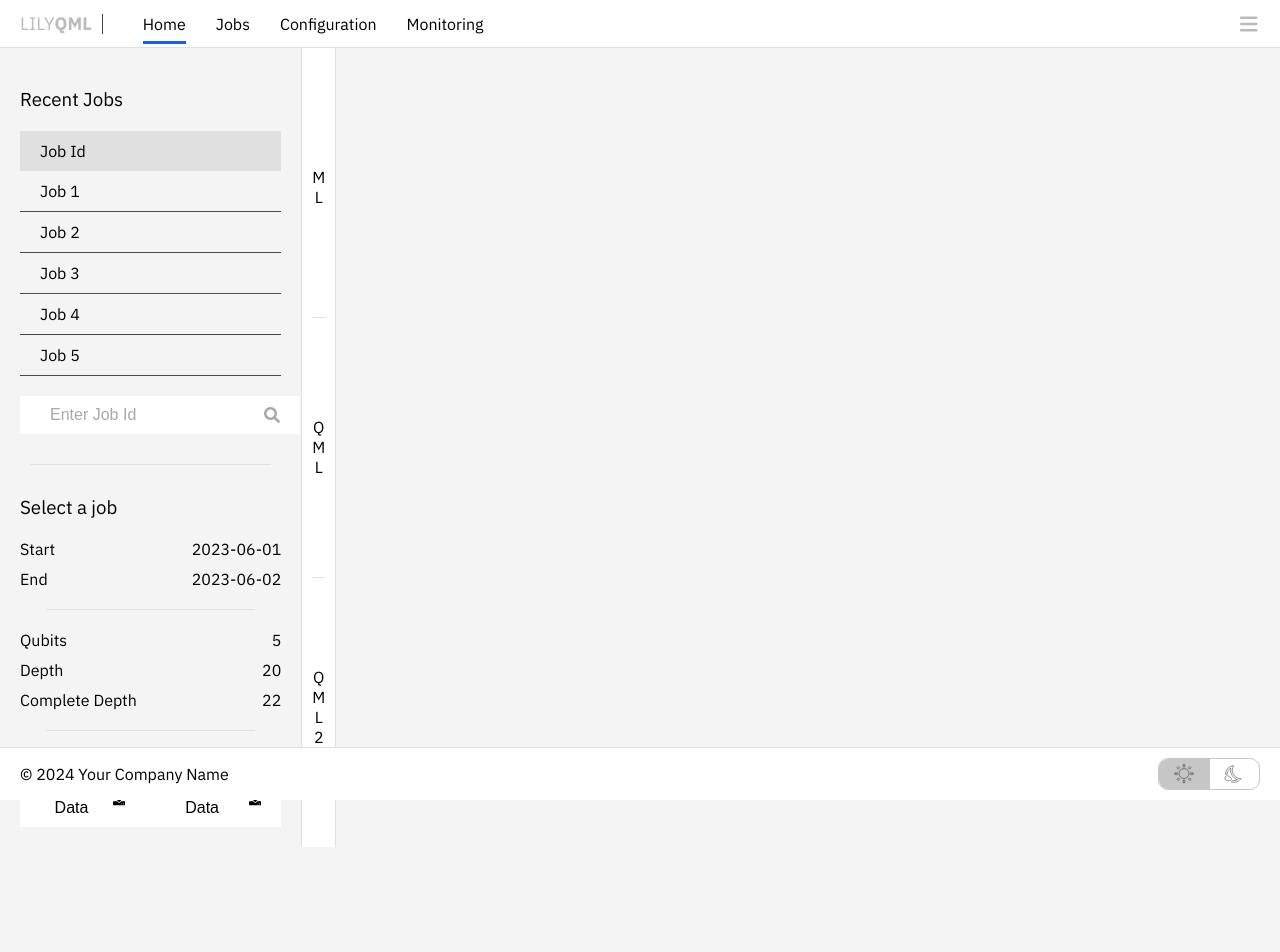
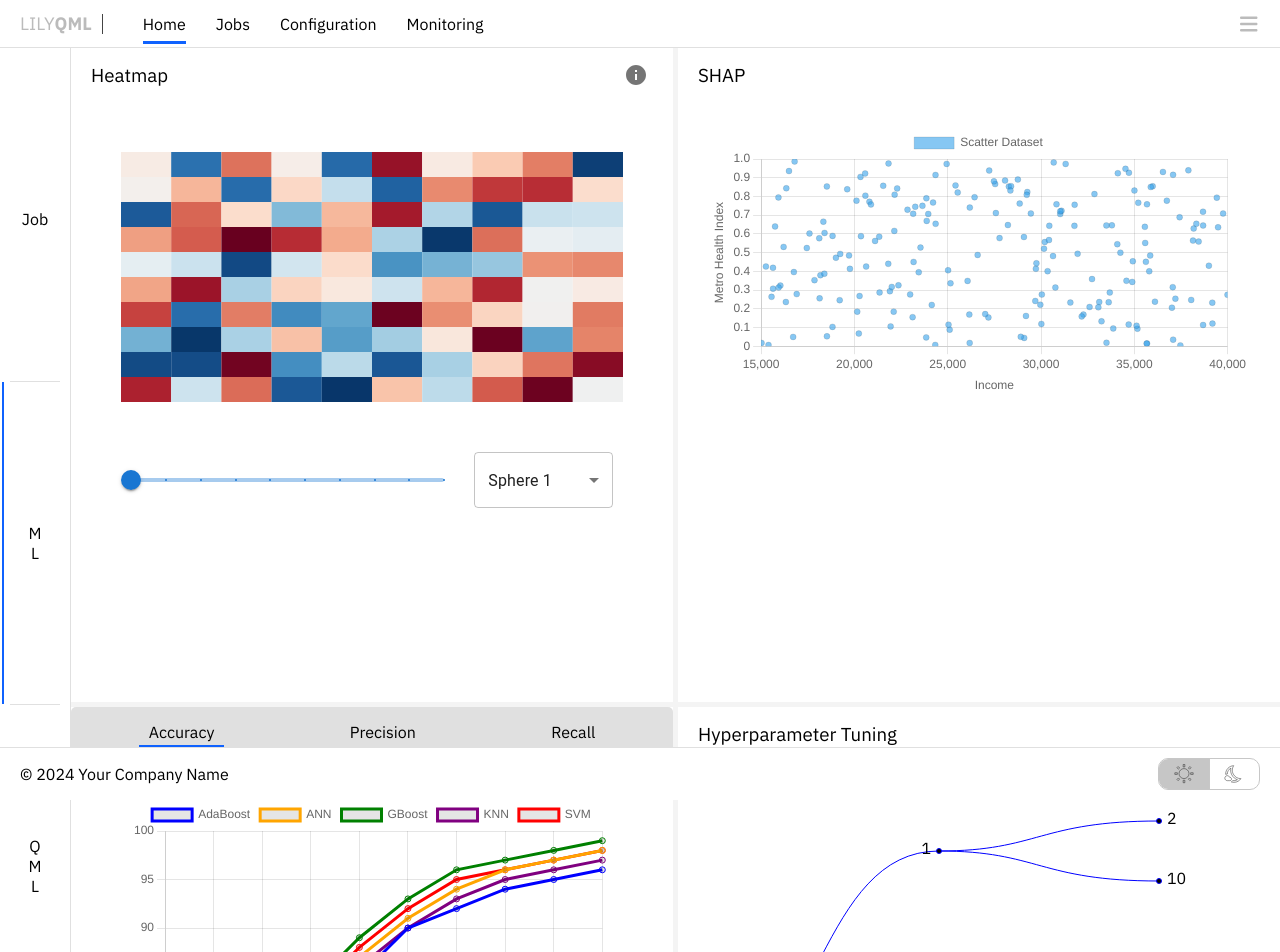
Before and after one commit to xleonplayz/LILYUI, a Next.js app: page /lab/monitoring in a window 1280 px wide. Shown: the top 952 px of the page. Before the commit the page ends 847 px from the top, so only its background shows below. Built offline with nearby package versions, Linux system fonts and the light colour scheme.

Commit message:
'monitoringpage'

```diff
--- a/app/lab/monitoring/page.tsx
+++ b/app/lab/monitoring/page.tsx
@@ -6,17 +6,16 @@ import Footer from '../../../components/Footer';
 import { useState } from 'react';
 import { FaSearch, FaDownload } from 'react-icons/fa';
 import { useSelector } from 'react-redux';
-import Scat  from './scatter'
-import HeatmapComponent from './heatmap'
+import Scat from './scatter';
+import HeatmapComponent from './heatmap';
 import Dendrogram from './dendogramm';
 import AccuracyPrecisionRecall from './accuracyPrecisionRecall';
+
 const Container = styled.div`
   display: flex;
   flex-direction: column;
   min-height: 100vh;
   width: 100%;
-  // background-color: #121619; /* Added semicolon here */
-
   background-color: ${({ theme }) => (theme === 'dark' ? '#121619' : '#f4f4f4')};
   overflow-x: hidden;
 `;
@@ -27,32 +26,36 @@ const Content = styled.div`
   overflow-x: hidden;
 `;
 
+const MainContent = styled.div`
+  flex: ${({ hasSidebar }) => (hasSidebar ? '3' : '4')};
+  background-color: ${({ theme }) => (theme === 'dark' ? '#121619' : '#f4f4f4')};
+  display: flex;
+  flex-direction: column;
+  overflow-x: hidden;
+  transition: flex 0.3s ease;
+`;
+
 const Sidebar = styled.div`
   flex: 1;
-  max-width: 25%; /* Ursprüngliche Breite der Sidebar */
-  // background-color: #21272a; /* Ursprünglicher Grauton der Seite */
-  display: flex;
-
+  max-width: ${({ isVisible }) => (isVisible ? '25%' : '0')}; /* Dynamic width based on visibility */
   background-color: ${({ theme }) => (theme === 'dark' ? '#21272a' : '#f4f4f4')};
-
   color: ${({ theme }) => (theme === 'dark' ? '#fff' : '#000')};
   flex-direction: column;
   overflow-x: hidden;
+  transition: max-width 0.3s ease; /* Smooth transition */
+  display: ${({ isVisible }) => (isVisible ? 'flex' : 'none')}; /* Hide when not visible */
 `;
 
 const Divider = styled.div`
   width: 1px;
-  background-color:  ${({ theme }) => (theme === 'dark' ? '#4a4a4a' : '#e0e0e0')}; /* Vertikaler Trennstrich */
+  background-color: ${({ theme }) => (theme === 'dark' ? '#4a4a4a' : '#e0e0e0')};
 `;
 
 const ThinSidebar = styled.div`
   display: flex;
   flex-direction: column;
-  width: 1.0%; /* Sehr dünne Sidebar */
-  // background-color: #21272a;
-
+  width: 50px; /* Fixed width for the thin sidebar */
   background-color: ${({ theme }) => (theme === 'dark' ? '#21272a' : '#fff')};
-  //  padding: 20px;
   justify-content: space-between;
   padding: 10px;
 `;
@@ -64,7 +67,6 @@ const ThinSidebarSegment = styled.div`
   justify-content: center;
   align-items: center;
   border-bottom: 1px solid ${({ theme }) => (theme === 'dark' ? '#4a4a4a' : '#e0e0e0')};
-
   color: ${({ theme }) => (theme === 'dark' ? '#fff' : '#000')};
   position: relative;
   cursor: pointer;
@@ -75,7 +77,6 @@ const ThinSidebarSegment = styled.div`
 `;
 
 const ThinSidebarText = styled.span`
-
   color: ${({ theme }) => (theme === 'dark' ? '#fff' : '#000')};
   font-size: 1rem;
 `;
@@ -88,58 +89,36 @@ const ActiveIndicator = styled.div`
   background-color: #0f62fe; /* Blau */
 `;
 
-const MainContent = styled.div`
-  flex: 3;
-  // background-color: #121619;
-
-
-  background-color: ${({ theme }) => (theme === 'dark' ? '#121619' : '#f4f4f4')};
-   padding: 20px;
-  display: flex;
-  flex-direction: column;
-  justify-content: space-between;
-  overflow-x: hidden;
-`;
-
 const GridContainer = styled.div`
   display: grid;
   grid-template-columns: 1fr 1fr;
   grid-template-rows: 1fr 1fr;
-
-  // background-color: ${({ theme }) => (theme === 'dark' ? '#21272a' : '#f4f4f4')};
-  // gap: 20px;
   height: 100%;
+  gap: 5px;
   width: 100%;
 `;
 
 const GridItem = styled.div`
+  background-color: ${({ theme }) => (theme === 'dark' ? '#21272a' : '#fff')};
+  position: relative;
+`;
 
-  background-color: ${({ theme }) => (theme === 'dark' ? '#21272a' : '#fff')};
-  // padding: 20px;
-  position: relative;
-  // gap:20px;
-  margin:5px;
-
+const FullHeightGridItem = styled(GridItem)`
+  grid-row: span 2;
 `;
 
 const GridTitle = styled.h3`
-  color:  ${({ theme }) => (theme === 'dark' ? '#fff' : '#000')}; ;
+  color: ${({ theme }) => (theme === 'dark' ? '#fff' : '#000')};
   font-weight: 300;
-  // position: absolute;
-  // top: 10px;
-  // left: 20px;
-    padding:10px 20px;
-
+  padding: 10px 20px;
   align-items: center;
-  margin: 5px  0px;
+  margin: 5px 0;
 `;
 
 const HeaderContainer = styled.div`
   display: flex;
   justify-content: space-around;
   margin-bottom: 10px;
-  // background-color: #4a4a4a;
-
   background-color: ${({ theme }) => (theme === 'dark' ? '#4a4a4a' : '#e0e0e0')};
   padding: 10px;
   border-radius: 5px;
@@ -150,7 +129,7 @@ const HeaderContainer = styled.div`
 `;
 
 const HeaderOption = styled.div`
-  color: ${({ theme }) => (theme === 'dark' ? '#fff' : '#000')}; ;
+  color: ${({ theme }) => (theme === 'dark' ? '#fff' : '#000')};
   cursor: pointer;
   padding: 5px 10px;
   position: relative;
@@ -181,17 +160,14 @@ const HorizontalSection = styled.div`
 
 const HorizontalDivider = styled.div`
   height: 1px;
-  width: 80%; /* Die Breite des Trennstrichs, so dass es die Seiten nicht berührt */
-  // background-color: #4a4a4a;
+  width: 80%;
   background-color: ${({ theme }) => (theme === 'dark' ? '#4a4a4a' : '#e0e0e0')};
-  margin: 10px auto; /* Zentriert den Trennstrich */
+  margin: 10px auto;
 `;
 
 const Title = styled.h3`
-  // color: white;
   margin-bottom: 20px;
-  font-weight: 300; /* Dünnerer Text */
-
+  font-weight: 300;
   color: ${({ theme }) => (theme === 'dark' ? '#fff' : '#000')};
 `;
 
@@ -199,19 +175,16 @@ const JobTable = styled.div`
   width: 100%;
   color: ${({ theme }) => (theme === 'dark' ? '#fff' : '#000')};
   margin-bottom: 20px;
-  max-height: 300px; /* Maximale Höhe der Tabelle */
-  overflow-y: auto; /* Scrollbar, falls Inhalte zu groß sind */
+  max-height: 300px;
+  overflow-y: auto;
 `;
 
 const JobTableHeader = styled.div`
   display: flex;
-
   color: ${({ theme }) => (theme === 'dark' ? '#fff' : '#000')};
   justify-content: space-between;
   padding: 10px 0;
-  // background-color: #4a4a4a;
   background-color: ${({ theme }) => (theme === 'dark' ? '#4a4a4a' : '#e0e0e0')};
-
 `;
 
 const JobTableRow = styled.div`
@@ -222,7 +195,7 @@ const JobTableRow = styled.div`
   cursor: pointer;
 
   &:hover {
-    background-color:  ${({ theme }) => (theme === 'dark' ? '#3a3a3a' : '#e0e0e0')}; /* Hintergrundfarbe beim Mouse-Over */
+    background-color: ${({ theme }) => (theme === 'dark' ? '#3a3a3a' : '#e0e0e0')};
   }
 `;
 
@@ -247,11 +220,9 @@ const SearchContainer = styled.div`
 
 const SearchInputContainer = styled.div`
   position: relative;
-  left:0px;
-  width:92%;
-   z-index:0;
-  // max-width: 300px; /* Reduzierte Breite des Eingabefelds */
-  // margin:auto;
+  left: 0;
+  width: 92%;
+  z-index: 0;
 `;
 
 const SearchIcon = styled(FaSearch)`
@@ -259,58 +230,30 @@ const SearchIcon = styled(FaSearch)`
   right: -20px;
   top: 50%;
   transform: translateY(-50%);
-  color: #a9a9a9; /* Graueres Icon */
-
+  color: #a9a9a9;
   font-size: 1rem;
-  z-index:1;
+  z-index: 1;
 `;
 
 const SearchInput = styled.input`
-  // background-color: #2b272a; /* Gleiche Farbe wie die Box */
-
-  background-color: ${({ theme }) => (theme === 'dark' ? '#343a3f' : '#ffff')};
+  background-color: ${({ theme }) => (theme === 'dark' ? '#343a3f' : '#fff')};
   color: ${({ theme }) => (theme === 'dark' ? '#fff' : '#000')};
   border: none;
-  padding: 10px 10px 10px 30px; /* Platz für die Lupe */
+  padding: 10px 10px 10px 30px;
   font-size: 1rem;
   width: 100%;
   border-radius: 0;
-    z-index:1;
+  z-index: 1;
+
   &::placeholder {
-    color: #a9a9a9; /* Graue Schrift für Platzhaltertext */
+    color: #a9a9a9;
   }
-`;
-
-const SearchButton = styled.button`
-
-
-  background-color: ${({ theme }) => (theme === 'dark' ? '#4a4a4a' : '#e0e0e')};
-  color: ${({ theme }) => (theme === 'dark' ? '#fff' : '#000')};
-  border: none;
-  padding: 10px 20px;
-  cursor: pointer;
-  font-size: 1rem;
-  margin-left: auto; /* Automatischer linker Rand, um den Button nach rechts zu schieben */
-  display: flex;
-  align-items: center;
-  justify-content: center;
-  transition: background-color 0.3s;
-    z-index:1;
-
-  &:hover {
-    background-color: #0f62fe; /* Blau bei Hover */
-  }
-`;
-
-const SearchButtonIcon = styled(FaSearch)`
-  font-size: 1rem;
-  // color: white;
 `;
 
 const SelectedJobTitle = styled.h3`
   color: ${({ theme }) => (theme === 'dark' ? '#fff' : '#000')};
-  margin-top: 0px; /* Höher gesetzt */
-  font-weight: 300; /* Dünnerer Text */
+  margin-top: 0;
+  font-weight: 300;
 `;
 
 const JobDetails = styled.div`
@@ -343,7 +286,7 @@ const DownloadButtonsContainer = styled.div`
 `;
 
 const DownloadButton = styled.button`
-  background-color:   ${({ theme }) => (theme === 'dark' ? '#4a4a4a' : '#fff')};;
+  background-color: ${({ theme }) => (theme === 'dark' ? '#4a4a4a' : '#fff')};
   color: ${({ theme }) => (theme === 'dark' ? '#fff' : '#000')};
   border: none;
   padding: 10px 20px;
@@ -355,7 +298,7 @@ const DownloadButton = styled.button`
   transition: background-color 0.3s;
 
   &:hover {
-    background-color: #0f62fe; /* Blau bei Hover */
+    background-color: #0f62fe;
   }
 `;
 
@@ -366,15 +309,15 @@ const DownloadButtonIcon = styled(FaDownload)`
 `;
 
 export default function HomePage() {
-
+  const [isSidebarVisible, setSidebarVisible] = useState(false);
   const theme = useSelector((state) => state.theme.theme);
   const [selectedJob, setSelectedJob] = useState(null);
   const [inputJob, setInputJob] = useState("");
-  const [activeSegment, setActiveSegment] = useState(null);
-  const [activeOption, setActiveOption] = useState<keyof DummyData>('accuracy');
+  const [activeSegment, setActiveSegment] = useState('ML');
+  const [activeOption, setActiveOption] = useState('accuracy');
 
-  const handleJobClick = (jobId) => {
-    setSelectedJob(jobId);
+  const handleJobClick = () => {
+    setSidebarVisible(!isSidebarVisible);
   };
 
   const handleInputChange = (e) => {
@@ -383,24 +326,25 @@ export default function HomePage() {
 
   const handleSearchClick = () => {
     setSelectedJob(inputJob);
+    setSidebarVisible(true);
   };
 
   const handleSegmentClick = (segment) => {
     setActiveSegment(segment);
   };
 
-  const handleOptionClick = (option: keyof DummyData) => {
+  const handleOptionClick = (option) => {
     setActiveOption(option);
   };
 
   const [activeTopNav, setActiveTopNav] = useState('home');
   const [activeSidebar, setActiveSidebar] = useState('lab');
 
-  const handleTopNavClick = (option: string) => {
+  const handleTopNavClick = (option) => {
     setActiveTopNav(option);
   };
 
-  const handleSidebarClick = (option: string) => {
+  const handleSidebarClick = (option) => {
     setActiveSidebar(option);
   };
 
@@ -413,15 +357,41 @@ export default function HomePage() {
         onTopNavClick={handleTopNavClick}
         onSidebarClick={handleSidebarClick}
       />
-      <Content
-        theme={theme}>
-        <Sidebar theme={theme}>
+      <Content theme={theme}>
+        <ThinSidebar theme={theme}>
+          <ThinSidebarSegment onClick={handleJobClick} theme={theme}>
+            {isSidebarVisible && <ActiveIndicator />}
+            <ThinSidebarText theme={theme}>Job</ThinSidebarText>
+          </ThinSidebarSegment>
+          <ThinSidebarSegment onClick={() => handleSegmentClick('ML')} theme={theme}>
+            {activeSegment === 'ML' && <ActiveIndicator />}
+            <ThinSidebarText theme={theme}>M</ThinSidebarText>
+            <ThinSidebarText theme={theme}>L</ThinSidebarText>
+          </ThinSidebarSegment>
+          <ThinSidebarSegment onClick={() => handleSegmentClick('QML')} theme={theme}>
+            {activeSegment === 'QML' && <ActiveIndicator />}
+            <ThinSidebarText theme={theme}>Q</ThinSidebarText>
+            <ThinSidebarText theme={theme}>M</ThinSidebarText>
+            <ThinSidebarText theme={theme}>L</ThinSidebarText>
+          </ThinSidebarSegment>
+          <ThinSidebarSegment onClick={() => handleSegmentClick('QML2')} theme={theme}>
+            {activeSegment === 'QML2' && <ActiveIndicator />}
+            <ThinSidebarText theme={theme}>Q</ThinSidebarText>
+            <ThinSidebarText theme={theme}>M</ThinSidebarText>
+            <ThinSidebarText theme={theme}>L</ThinSidebarText>
+            <ThinSidebarText theme={theme}>2</ThinSidebarText>
+          </ThinSidebarSegment>
+        </ThinSidebar>
+        <Divider />
+        {isSidebarVisible && (
+          <>
+            <Sidebar theme={theme} isVisible={isSidebarVisible}>
               <HorizontalSection flex={1}>
                 <Title theme={theme}>Recent Jobs</Title>
                 <JobTable theme={theme}>
                   <JobTableHeader theme={theme}>
                     <JobTableHeaderItem theme={theme}>Job Id</JobTableHeaderItem>
-              </JobTableHeader >
+                  </JobTableHeader>
                   {[...Array(5)].map((_, index) => (
                     <JobTableRow key={index} onClick={() => handleJobClick(`Job ${index + 1}`)} theme={theme}>
                       <JobTableDataItem theme={theme}>Job {index + 1}</JobTableDataItem>
@@ -430,19 +400,14 @@ export default function HomePage() {
                 </JobTable>
                 <SearchContainer>
                   <SearchInputContainer>
-
                     <SearchInput placeholder="Enter Job Id" value={inputJob} onChange={handleInputChange} theme={theme} />
                     <SearchIcon />
                   </SearchInputContainer>
-              {/* <SearchButton onClick={handleSearchClick} theme={theme}>
-                <SearchButtonIcon theme={theme} />
-              </SearchButton> */}
                 </SearchContainer>
               </HorizontalSection>
               <HorizontalDivider />
               <HorizontalSection flex={2}>
-            <SelectedJobTitle
-              theme={theme}>{selectedJob ? selectedJob : "Select a job"}</SelectedJobTitle>
+                <SelectedJobTitle theme={theme}>{selectedJob ? selectedJob : "Select a job"}</SelectedJobTitle>
                 <JobDetails theme={theme}>
                   <JobDetailRow>
                     <JobDetailLabel>Start</JobDetailLabel>
@@ -480,56 +445,20 @@ export default function HomePage() {
               </HorizontalSection>
             </Sidebar>
             <Divider />
-        <ThinSidebar
-          theme={theme}>
-          <ThinSidebarSegment onClick={() => handleSegmentClick('ML')} theme={theme}>
-            {activeSegment === 'ML' && <ActiveIndicator />}
-            <ThinSidebarText theme={theme}>M</ThinSidebarText>
-            <ThinSidebarText
-              theme={theme}>L</ThinSidebarText>
-          </ThinSidebarSegment>
-          <ThinSidebarSegment onClick={() => handleSegmentClick('QML')}>
-            {activeSegment === 'QML' && <ActiveIndicator />}
-            <ThinSidebarText
-              theme={theme}>Q</ThinSidebarText>
-            <ThinSidebarText
-              theme={theme}>M</ThinSidebarText>
-            <ThinSidebarText
-              theme={theme}>L</ThinSidebarText>
-          </ThinSidebarSegment>
-          <ThinSidebarSegment onClick={() => handleSegmentClick('QML2')}>
-            {activeSegment === 'QML2' && <ActiveIndicator />}
-            <ThinSidebarText
-              theme={theme}>Q</ThinSidebarText>
-            <ThinSidebarText
-              theme={theme}>M</ThinSidebarText>
-            <ThinSidebarText
-              theme={theme}>L</ThinSidebarText>
-            <ThinSidebarText
-              theme={theme}>2</ThinSidebarText>
-          </ThinSidebarSegment>
-        </ThinSidebar>
-        <Divider />
-        <MainContent
-          theme={theme}>
+          </>
+        )}
+        <MainContent theme={theme} hasSidebar={isSidebarVisible}>
           {activeSegment === 'ML' && (
             <GridContainer theme={theme}>
               <GridItem theme={theme}>
-                {/* <GridTitle theme={theme}>Heatmap</GridTitle> */}
-                {/* Inhalt des ersten Segments */}
                 <HeatmapComponent theme={theme} />
               </GridItem>
-              <GridItem
-                theme={theme}>
+              <GridItem theme={theme}>
                 <GridTitle theme={theme}>SHAP</GridTitle>
-                {/* Inhalt des zweiten Segments */}
-
-                <Scat  theme={theme}/>
+                <Scat theme={theme} />
               </GridItem>
-              <GridItem
-                theme={theme}>
-                <HeaderContainer
-                  theme={theme}>
+              <GridItem theme={theme}>
+                <HeaderContainer theme={theme}>
                   <HeaderOption theme={theme} className={activeOption === 'accuracy' ? 'active' : ''} onClick={() => handleOptionClick('accuracy')}>
                     Accuracy
                   </HeaderOption>
@@ -540,16 +469,11 @@ export default function HomePage() {
                     Recall
                   </HeaderOption>
                 </HeaderContainer>
-                {/* Inhalt des dritten Segments */}
-
                 <AccuracyPrecisionRecall selectedMetric={activeOption} />
               </GridItem>
-              <GridItem
-                theme={theme}>
-                <GridTitle
-                  theme={theme}>Hyperparameter Tuning</GridTitle>
-                {/* Inhalt des vierten Segments */}
-                <Dendrogram/>
+              <GridItem theme={theme}>
+                <GridTitle theme={theme}>Hyperparameter Tuning</GridTitle>
+                <Dendrogram />
               </GridItem>
             </GridContainer>
           )}
@@ -557,19 +481,12 @@ export default function HomePage() {
             <GridContainer theme={theme}>
               <GridItem theme={theme}>
                 <GridTitle theme={theme}>Quantum Heatmap</GridTitle>
-                {/* Inhalt des ersten Segments */}
               </GridItem>
-              <GridItem theme={theme}>
+              <FullHeightGridItem theme={theme}>
                 <GridTitle theme={theme}>Quantum SHAP</GridTitle>
-                {/* Inhalt des zweiten Segments */}
-              </GridItem>
+              </FullHeightGridItem>
               <GridItem theme={theme}>
                 <GridTitle theme={theme}>Quantum Header</GridTitle>
-                {/* Inhalt des dritten Segments */}
-              </GridItem>
-              <GridItem theme={theme}>
-                <GridTitle theme={theme}>Quantum Hyperparameter Tuning</GridTitle>
-                {/* Inhalt des vierten Segments */}
               </GridItem>
             </GridContainer>
           )}
@@ -577,19 +494,15 @@ export default function HomePage() {
             <GridContainer theme={theme}>
               <GridItem theme={theme}>
                 <GridTitle theme={theme}>Advanced Quantum Heatmap</GridTitle>
-                {/* Inhalt des ersten Segments */}
               </GridItem>
               <GridItem theme={theme}>
                 <GridTitle theme={theme}>Advanced Quantum SHAP</GridTitle>
-                {/* Inhalt des zweiten Segments */}
               </GridItem>
               <GridItem theme={theme}>
                 <GridTitle theme={theme}>Advanced Quantum Header</GridTitle>
-                {/* Inhalt des dritten Segments */}
               </GridItem>
               <GridItem theme={theme}>
                 <GridTitle theme={theme}>Advanced Quantum Hyperparameter Tuning</GridTitle>
-                {/* Inhalt des vierten Segments */}
               </GridItem>
             </GridContainer>
           )}
```
Lines whose indentation alone changed are shown as unchanged.
